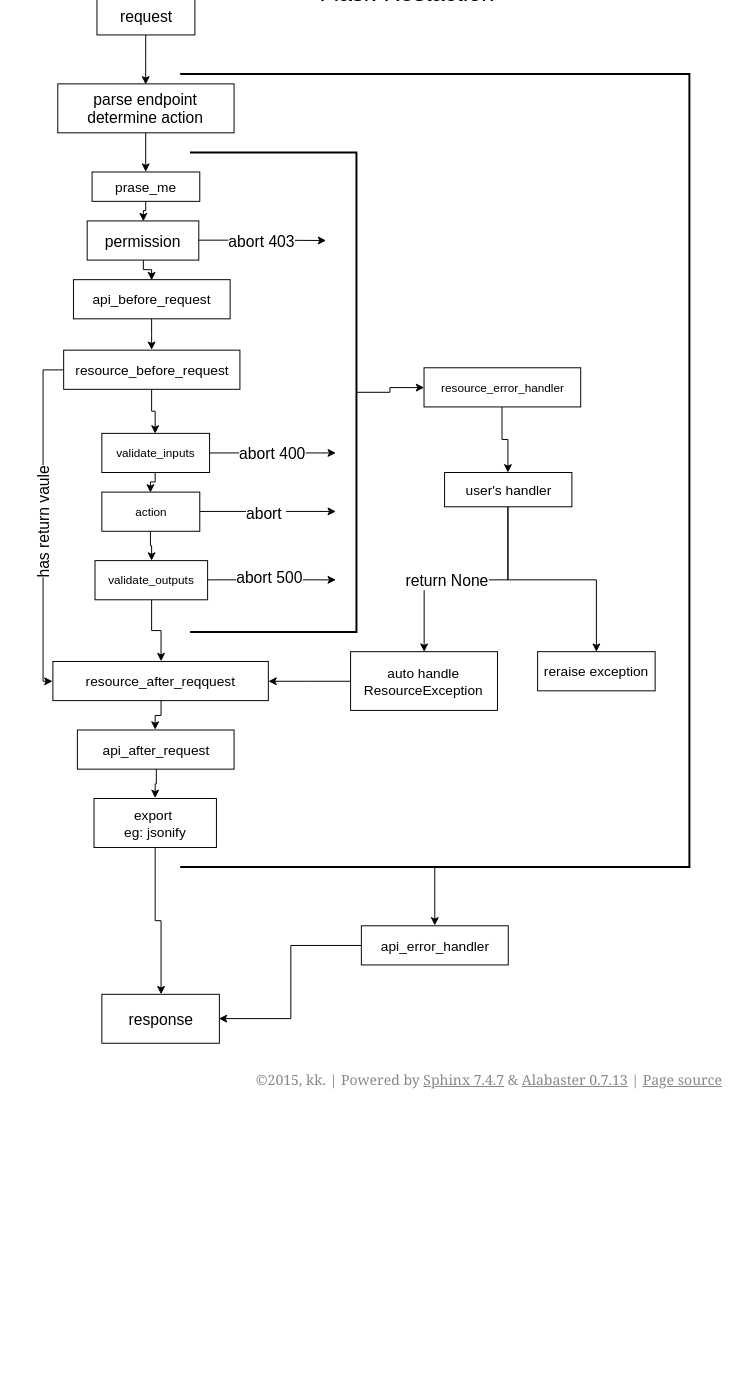
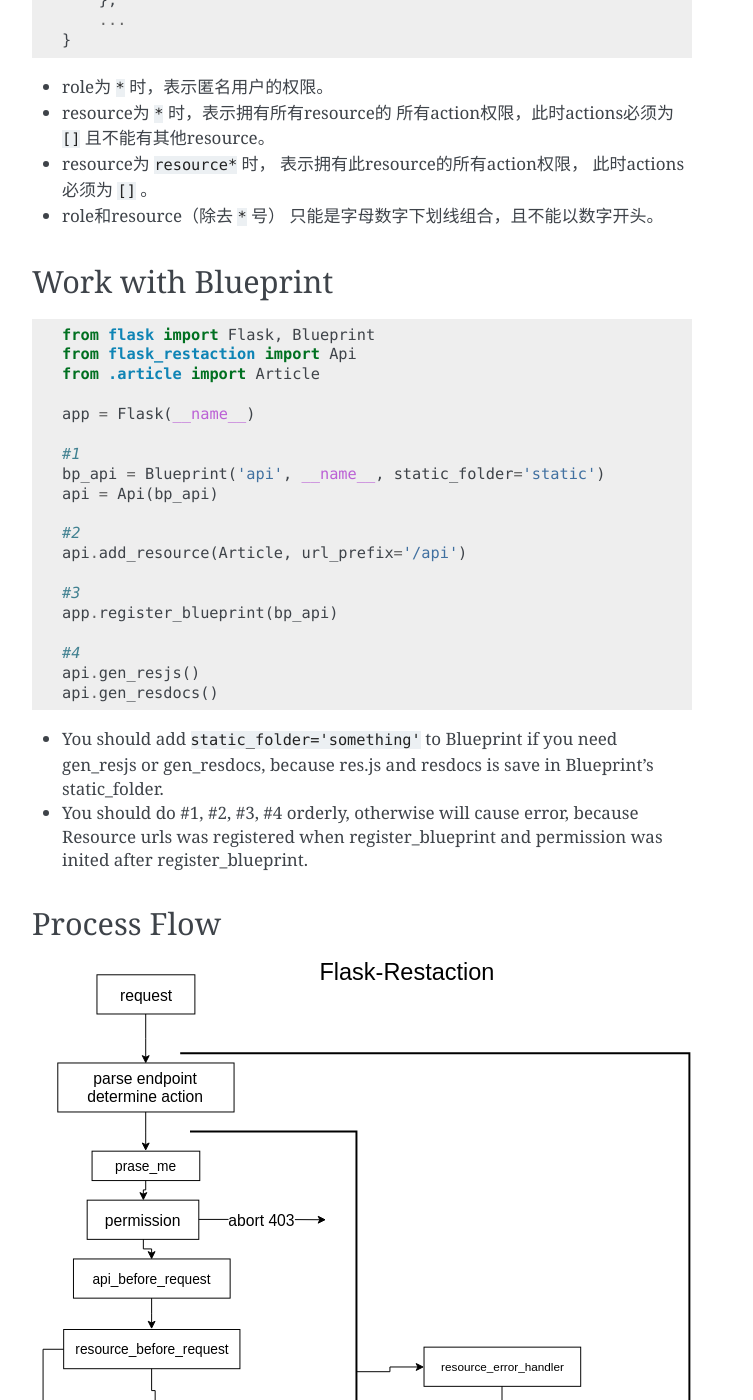
Before and after one commit to guyskk/flask-restaction, a Sphinx documentation site: the page built from docs/source/quickstart.rst, in a window 1280 px wide and 1400 px high, scrolled down 4703 px. Shown: the whole window, without its empty margins (388-1141 px from the left). Built offline with Sphinx 7.4.7, drawn with Linux system fonts in a browser that asks for light colours; before the commit the page ends 5822 px from its top, so only the background shows below that; some of the changed text lies outside the part shown.

Commit message:
fix gen_resdocs return value problem add url_for and blueprint document

```diff
--- a/docs/source/quickstart.rst
+++ b/docs/source/quickstart.rst
@@ -65,6 +65,21 @@
       "hello": "kk"
     }
 
+
+Use url_for
+-----------
+
+The endpoint is ``resource@action``::
+
+    resource -> Resource class name, lowcase
+    action   -> action's last part name, lowcase
+
+For Example::
+
+    Hello.get -> url_for("hello") -> /hello
+    # suppose Hello.get_list exists
+    Hello.get_list -> url_for("hello@list") -> /hello/list
+    Hello.post_login -> url_for("hello@login") -> /hello/login
 
 Use res.js
 -----------
@@ -237,6 +252,36 @@
 - role和resource（除去 ``*`` 号）
   只能是字母数字下划线组合，且不能以数字开头。
 
+Work with Blueprint
+---------------------
+
+.. code-block :: python
+
+    from flask import Flask, Blueprint
+    from flask_restaction import Api
+    from .article import Article
+
+    app = Flask(__name__)
+
+    #1
+    bp_api = Blueprint('api', __name__, static_folder='static')
+    api = Api(bp_api)
+
+    #2
+    api.add_resource(Article, url_prefix='/api')
+
+    #3
+    app.register_blueprint(bp_api)
+
+    #4
+    api.gen_resjs()
+    api.gen_resdocs()
+
+
+- You should add ``static_folder='something'`` to Blueprint if you need gen_resjs or gen_resdocs, because res.js and resdocs is save in Blueprint's static_folder.
+
+- You should do #1, #2, #3, #4 orderly, otherwise will cause error, because Resource urls was registered when register_blueprint and permission was inited after register_blueprint.
+
 
 Process Flow
 ---------------------
--- a/setup.py
+++ b/setup.py
@@ -2,7 +2,7 @@
 from distutils.core import setup
 setup(
     name="flask-restaction",
-    version="0.15.2",
+    version="0.15.3",
     description="a powerful flask ext for create restful api",
     long_description=__doc__,
     author="kk",
```
Also changed, not shown: 1 other file.
